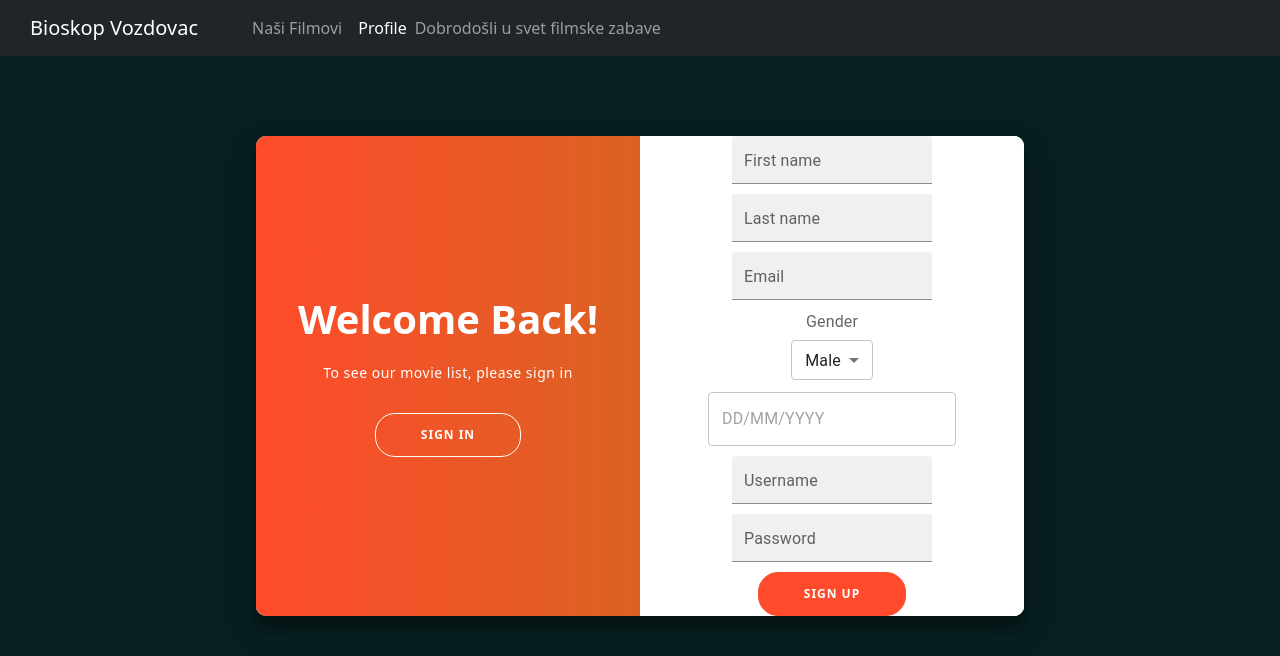
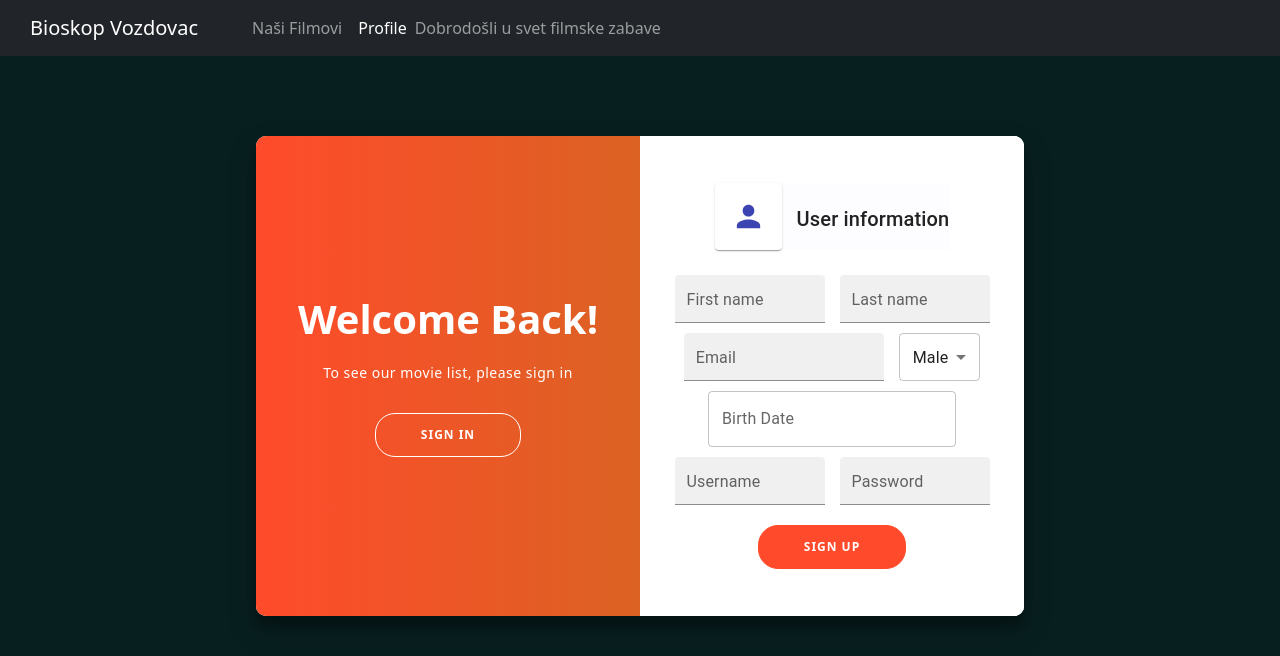
Before and after one commit to nemanja-dragicevic/cinema_vozdovac-client, a React (Create React App) app: page /register in a window 1280 px wide. Both pictures are taken after a click on the button "SIGN UP". Shown: the top 656 px of the page. Built offline with nearby package versions, Linux system fonts and the light colour scheme.

Commit message:
handling required fields

```diff
--- a/src/registration/Register.jsx
+++ b/src/registration/Register.jsx
@@ -9,12 +9,21 @@ import Input from "./Input";
 import * as membersActions from "../actions/members";
 import "../styles/style.css";
 import "../styles/register.css";
+import PersonIcon from "@mui/icons-material/Person";
 import { error } from "./../utils/notification";
+import AddHeader from "./../reusable/AddHeader";
+
+const div_style = { display: "flex", flexDirection: "row", columnGap: 15 };
 
 const schema_login = Joi.object({
   username: Joi.string().min(3).max(30).required().label("Username"),
   password: Joi.string()
     .pattern(new RegExp("^[a-zA-Z0-9]{3,30}$"))
+    .messages({
+      "string.pattern.base":
+        "Password must be 3-30 characters long and " +
+        "contain only letters and numbers.",
+    })
     .label("Password"),
 });
 
@@ -23,8 +32,8 @@ const schema = Joi.object({
   password: Joi.string()
     .pattern(new RegExp("^[a-zA-Z0-9]{3,30}$"))
     .label("Password"),
-  firstName: Joi.string().min(3).max(30).required(),
-  lastName: Joi.string().min(3).max(30).required(),
+  firstName: Joi.string().min(2).max(30).required().label("First name"),
+  lastName: Joi.string().min(3).max(30).required().label("Last name"),
   email: Joi.string().email({
     minDomainSegments: 2,
     tlds: { allow: ["com", "net"] },
@@ -57,7 +66,7 @@ const Register = () => {
     lastName: "",
     email: "",
     gender: "Male",
-    birthDate: dayjs(),
+    birthDate: null,
   };
 
   const [data, setData] = useState(initialData);
@@ -72,29 +81,63 @@ const Register = () => {
   }, []);
 
   const handleInputChange = (name, value) => {
+    resetRegisterErrors();
     setData((prevData) => ({
       ...prevData,
       [name]: value,
     }));
   };
 
+  const resetRegisterErrors = () => {
+    setErrors({
+      username: { error: false, message: "" },
+      password: { error: false, message: "" },
+      firstName: { error: false, message: "" },
+      lastName: { error: false, message: "" },
+      email: { error: false, message: "" },
+    });
+  };
+
   const handleSignIn = () => {
-    const { error } = schema_login.validate({
+    const validate = schema_login.validate({
       username: data.username,
       password: data.password,
     });
-    if (error === undefined) {
+    console.log(validate);
+    if (validate.error) {
+      const { details } = validate.error;
+      const error = details[0].message;
+      const field = details[0].path[0];
+      setErrors((prevErrors) => ({
+        ...prevErrors,
+        [field]: { error: true, message: error },
+      }));
+    } else {
       const sendData = { ...data };
       sendData.birthDate = null;
       sendData.gender = null;
       dispatch(membersActions.login(sendData));
-    } else {
     }
   };
 
   const handleSignUp = () => {
-    const { error } = schema.validate(data);
-    if (error === undefined) {
+    const validate = schema.validate(data);
+
+    if (validate.error) {
+      const { details } = validate.error;
+      const error = details[0].message;
+      const field = details[0].path[0];
+      setErrors((prevErrors) => ({
+        ...prevErrors,
+        [field]: { error: true, message: error },
+      }));
+    } else if (data.birthDate === null) {
+      setErrors((prevErrors) => ({
+        ...prevErrors,
+        birthDate: { error: true, message: "Birth date is required" },
+      }));
+      error("Birth date is required");
+    } else {
       const sendData = { ...data };
       sendData.gender = data.gender.toUpperCase();
       sendData.birthDate = new Date(data.birthDate["$d"])
@@ -106,6 +149,7 @@ const Register = () => {
         .split("/")
         .reverse()
         .join("-"); //.replace(/\//g, '-');
+      console.log(sendData);
       dispatch(membersActions.register(sendData));
     }
   };
@@ -144,14 +188,23 @@ const Register = () => {
 
   const resetData = () => {
     setData(initialData);
+    resetRegisterErrors();
   };
 
   return (
     <div className="big_container">
       <div className="container" id="container">
         <div className="form-container sign-up-container">
-          <form onSubmit={handleSubmit}>
+          <form
+            onSubmit={handleSubmit}
+            style={{ display: "flex", flexDirection: "column", rowGap: 10 }}
+          >
+            <AddHeader
+              title="User information"
+              icon={<PersonIcon fontSize="large" />}
+            />
             {/* <h2>Create Account</h2> */}
+            <div style={{ ...div_style, marginTop: 15 }}>
               <Input
                 password={false}
                 name="firstName"
@@ -159,6 +212,7 @@ const Register = () => {
                 onChange={handleInputChange}
                 label="First name"
                 error={errors.firstName}
+                sx={{ width: 150 }}
               />
               <Input
                 password={false}
@@ -167,7 +221,10 @@ const Register = () => {
                 onChange={handleInputChange}
                 label="Last name"
                 error={errors.lastName}
+                sx={{ width: 150 }}
               />
+            </div>
+            <div style={div_style}>
               <Input
                 password={false}
                 name="email"
@@ -176,9 +233,7 @@ const Register = () => {
                 label="Email"
                 error={errors.email}
               />
-            <InputLabel id="demo-simple-select-standard-label">
-              Gender
-            </InputLabel>
+              {/* <InputLabel id="demo-simple-select-standard-label"></InputLabel> */}
               <Select
                 labelId="demo-simple-select-helper-label"
                 id="demo-simple-select-helper"
@@ -190,12 +245,16 @@ const Register = () => {
                 <MenuItem value={"Male"}>Male</MenuItem>
                 <MenuItem value={"Female"}>Female</MenuItem>
               </Select>
+            </div>
             <DatePicker
               disableFuture
               maxDate={maxDate}
               onChange={handleDateChange}
               format="D/MM/YYYY"
+              label="Birth Date"
+              value={data.birthDate}
             />
+            <div style={div_style}>
               <Input
                 password={false}
                 name="username"
@@ -203,6 +262,7 @@ const Register = () => {
                 onChange={handleInputChange}
                 label="Username"
                 error={errors.username}
+                sx={{ width: 150 }}
               />
               <Input
                 password={true}
@@ -210,8 +270,12 @@ const Register = () => {
                 name="password"
                 onChange={handleInputChange}
                 error={errors.password}
+                sx={{ width: 150 }}
               />
-            <button onClick={handleSignUp}>Sign Up</button>
+            </div>
+            <button style={{ marginTop: 10 }} onClick={handleSignUp}>
+              Sign Up
+            </button>
           </form>
         </div>
         <div className="form-container sign-in-container">
```
Lines whose indentation alone changed are shown as unchanged.
